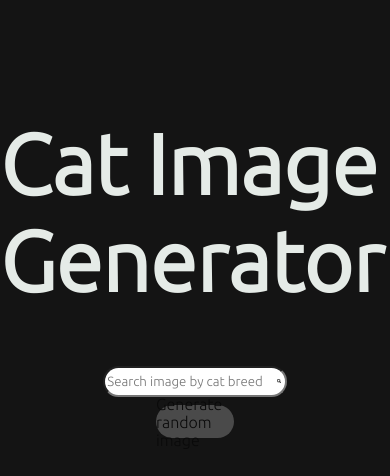
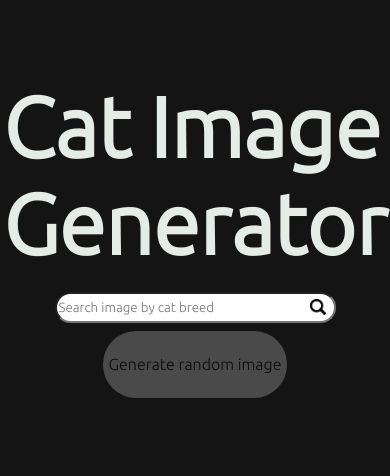
Before and after one commit to virlancristian/Cat-Image-Generator, a plain HTML site: page frontend/html/index.html in a window 390 px wide. Drawn offline with Linux system fonts and the light colour scheme.

Commit message:
Added CSS for page to be responsive on mobile screens

```diff
--- a/frontend/css/index.css
+++ b/frontend/css/index.css
@@ -70,3 +70,23 @@ body, html {
 .cat-image, .save-button {
     display: none;
 }
+
+@media (max-width: 1000px) {
+    .content h1 {
+        margin: 5% 10%;
+    }
+
+    .search-field input {
+        width: 70vw;
+    }
+
+    #search-icon {
+        width: 4%;
+        padding-left: 63%;
+    }
+
+    .generate-button {
+        width: 47%;
+        height: 8vh;
+    }
+}
```
